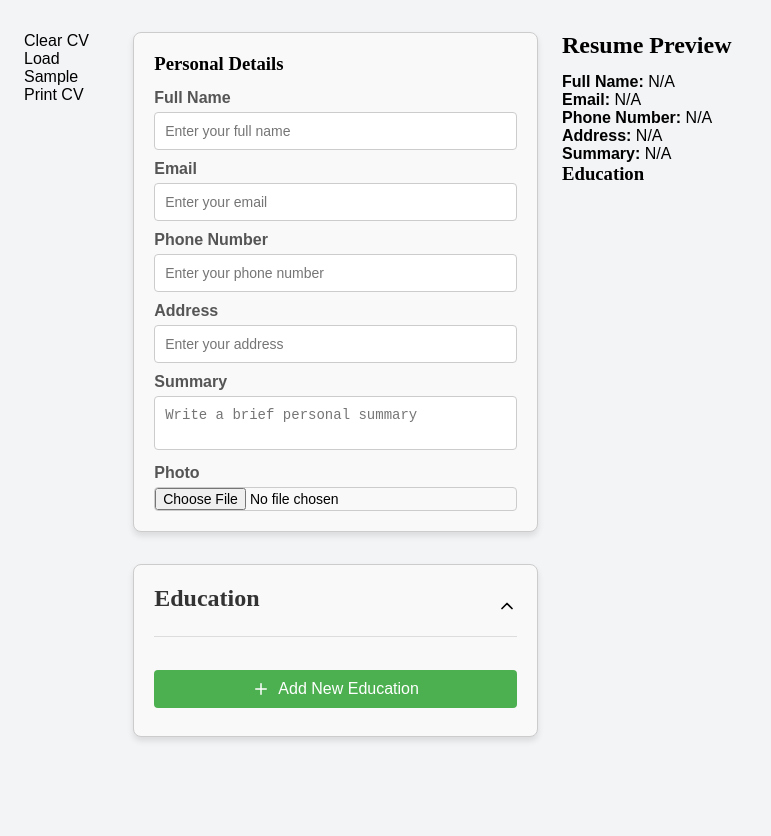
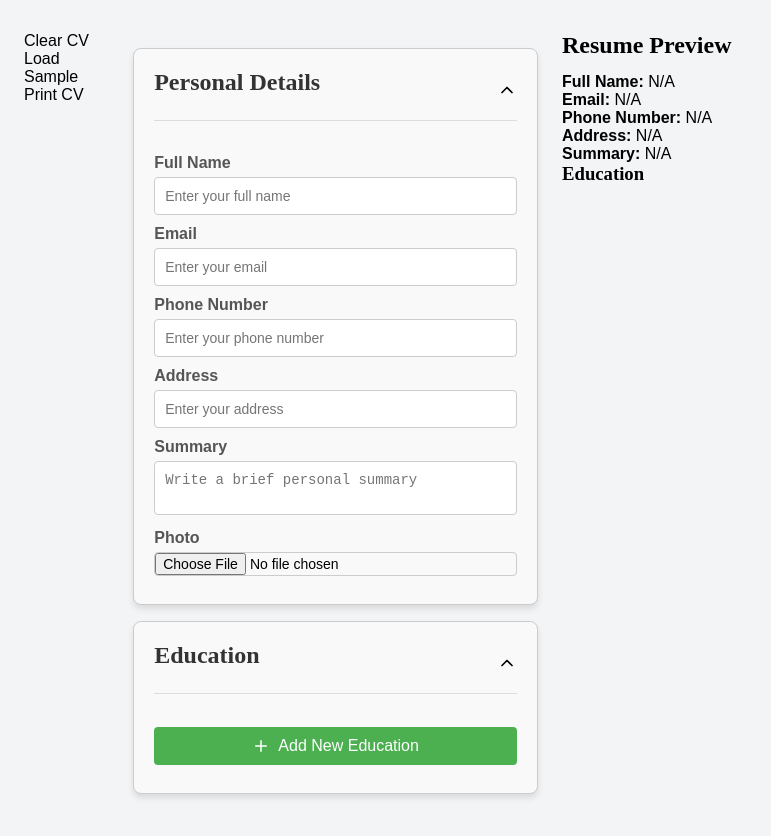
Before and after one commit to Mainul-Islam-Nirob/resume-builder, a React (Vite) app: page / in a window 1280 px wide. Shown: the top 836 px of the page, without its empty margins (0-771 px from the left). Before the commit the page ends 801 px from the top, so only its background shows below. Built offline with nearby package versions, Linux system fonts and the light colour scheme; a web font is replaced by a local one.

Commit message:
Make personal details section collapsable

```diff
--- a/src/components/PersonalDetails.jsx
+++ b/src/components/PersonalDetails.jsx
@@ -1,11 +1,19 @@
-import React from 'react';
+import React, {useState} from 'react';
+import {ChevronDown, ChevronUp} from 'lucide-react';
 import '../styles/PersonalDetails.css';
 
 function PersonalDetails({ personalDetails, onChange, onPhotoChange }) {
+  const [expanded, setExpanded] = useState(true);
+
   return (
-    <form className="personalDetails">
-      <h3>Personal Details</h3>
+    <div className="personalDetails">
+    <div className="personalHeader" onClick={() => setExpanded(!expanded)}>
+      <h1>Personal Details</h1>
+      {expanded ? <ChevronUp size={20} /> : <ChevronDown size={20} />}
+    </div>
 
+    {expanded && (
+      <form className="personalContent">
       <label htmlFor="full-name">Full Name</label>
       <input
         type="text"
@@ -67,6 +75,8 @@ function PersonalDetails({ personalDetails, onChange, onPhotoChange }) {
         accept="image/*"
       />
     </form>
+    )}
+    </div>
   );
 }
 
--- a/src/styles/Education.css
+++ b/src/styles/Education.css
@@ -1,6 +1,6 @@
 .educationSection {
     max-width: 500px;
-    margin: 2rem auto;
+    margin: 1rem auto;
     padding: 20px;
     border: 1px solid #ccc;
     border-radius: 8px;
--- a/src/styles/PersonalDetails.css
+++ b/src/styles/PersonalDetails.css
@@ -1,6 +1,6 @@
 .personalDetails {
   max-width: 500px;
-    margin: 0 auto;
+  margin: 1rem auto;
   padding: 20px;
   border: 1px solid #ccc;
   border-radius: 8px;
@@ -9,10 +9,25 @@
   font-family: Arial, sans-serif;
   }
 
-  .personalDetails h1 {
-    text-align: center;
+  .personalHeader {
+    display: flex;
+    justify-content: space-between;
+    align-items: center;
+    cursor: pointer;
+    border-bottom: 1px solid #ddd;
+    padding-bottom: 10px;
+    margin-bottom: 15px;
+  }
+
+  .personalHeader h1 {
     color: #333;
+    font-size: 1.5rem;
   }
+
+  .personalContent {
+    padding: 0.5rem 0;
+  }
+
 
   .personalDetails label {
     display: block;
```
Lines whose indentation alone changed are shown as unchanged.
